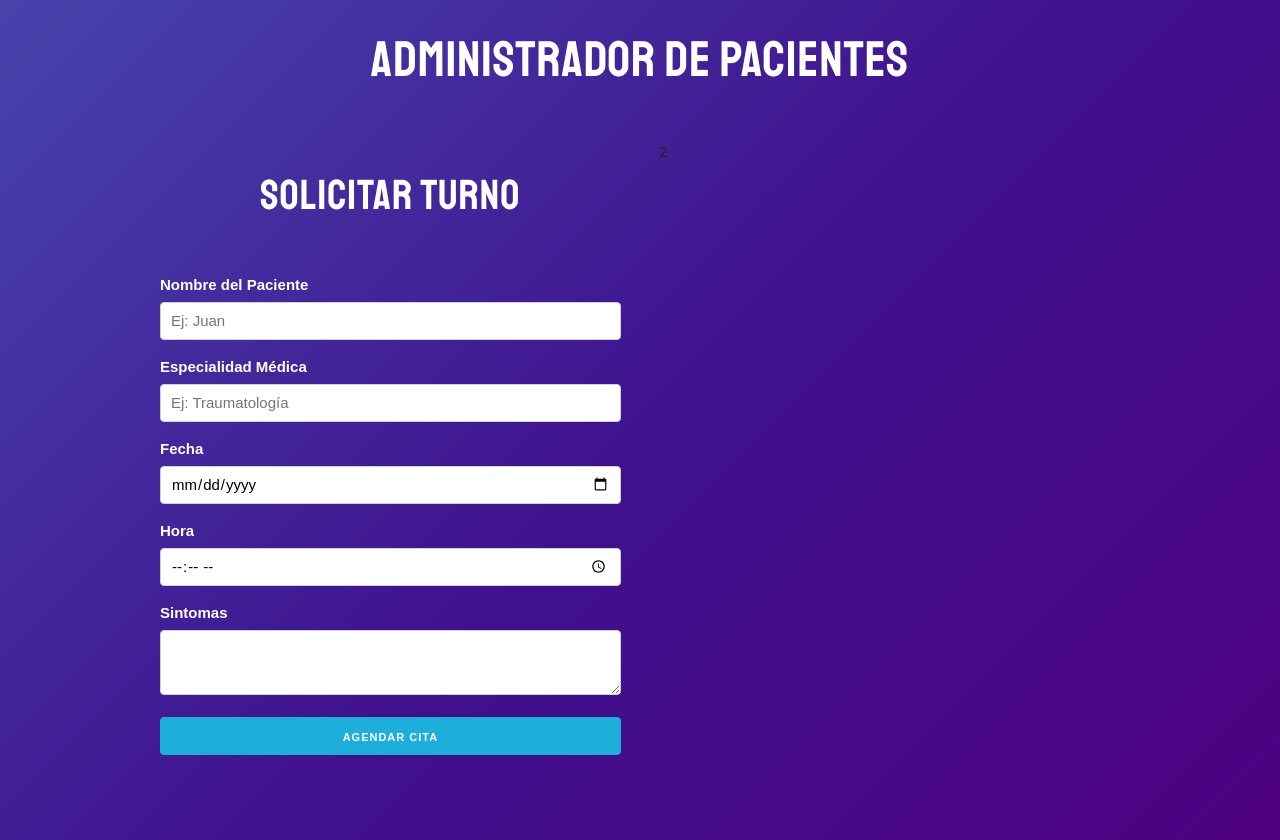
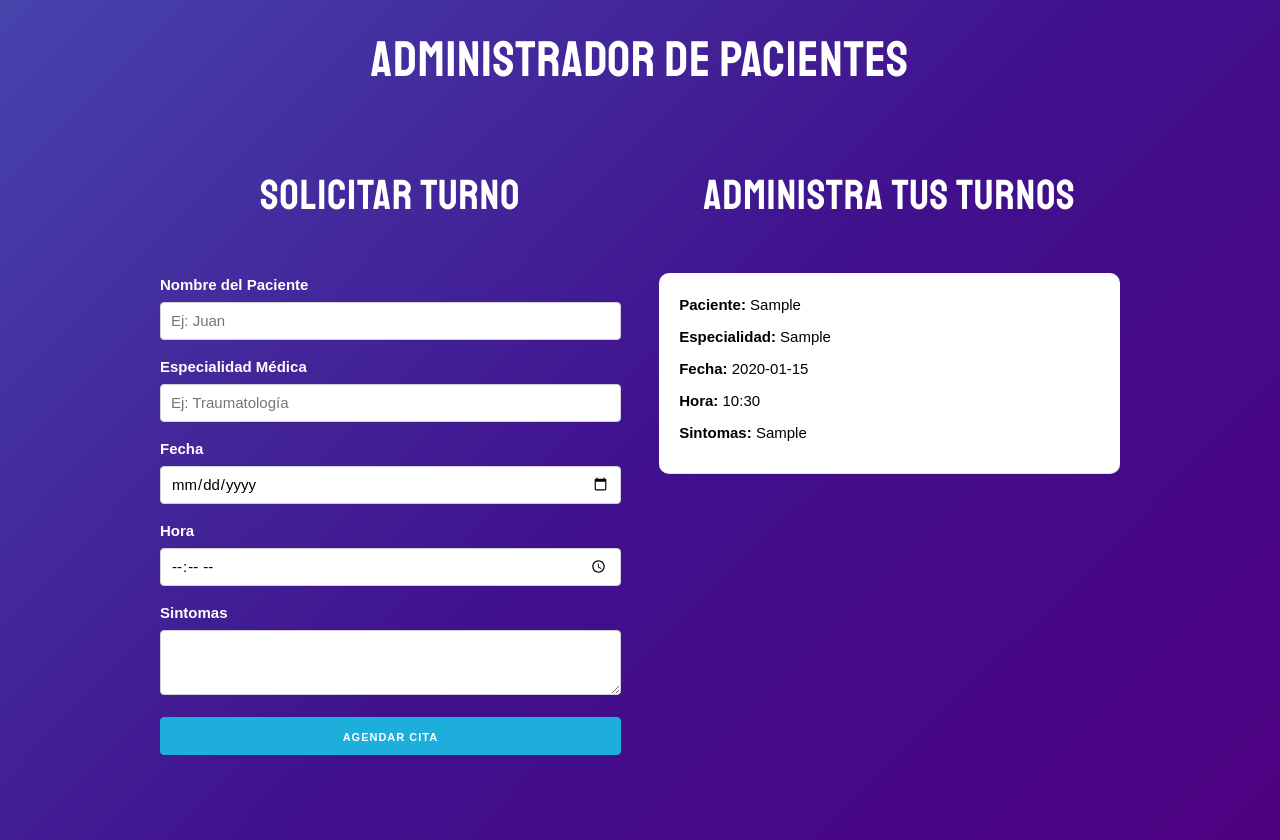
Before and after one commit to AlanGaia/admin-citas-react, a React (Create React App) app in the folder citas/: page / in a window 1280 px wide. Both pictures are taken after typing "Sample", "Sample", "2020-01-15", "10:30", "Sample" into the empty fields and a click on the button "AGENDAR CITA". Built offline with nearby package versions, Linux system fonts and the light colour scheme.

Commit message:
showing appointments

```diff
--- a/citas/src/App.js
+++ b/citas/src/App.js
@@ -1,5 +1,6 @@
 import React, {useState} from 'react';
 import Form from './components/Form';
+import Appointment from './components/Appointment';
 
 function App() {
 
@@ -26,7 +27,13 @@ function App() {
           </div>
 
           <div className="one-half column">
-2
+            <h2>Administra tus turnos</h2>
+            {appointments.map(appointment => (
+              <Appointment
+                appointment={appointment}
+                key={appointment.id}
+            />
+            ))}
           </div>
         </div>
       </div>
--- /dev/null
+++ b/citas/src/components/Appointment.jsx
@@ -0,0 +1,13 @@
+import React from 'react'
+
+const Appointment = ({appointment}) => (
+    <div className="cita">
+        <p>Paciente: <span>{appointment.patient}</span></p>
+        <p>Especialidad: <span>{appointment.speciality}</span></p>
+        <p>Fecha: <span>{appointment.date}</span></p>
+        <p>Hora: <span>{appointment.time}</span></p>
+        <p>Sintomas: <span>{appointment.symptoms}</span></p>
+    </div>
+);
+
+export default Appointment;
```
